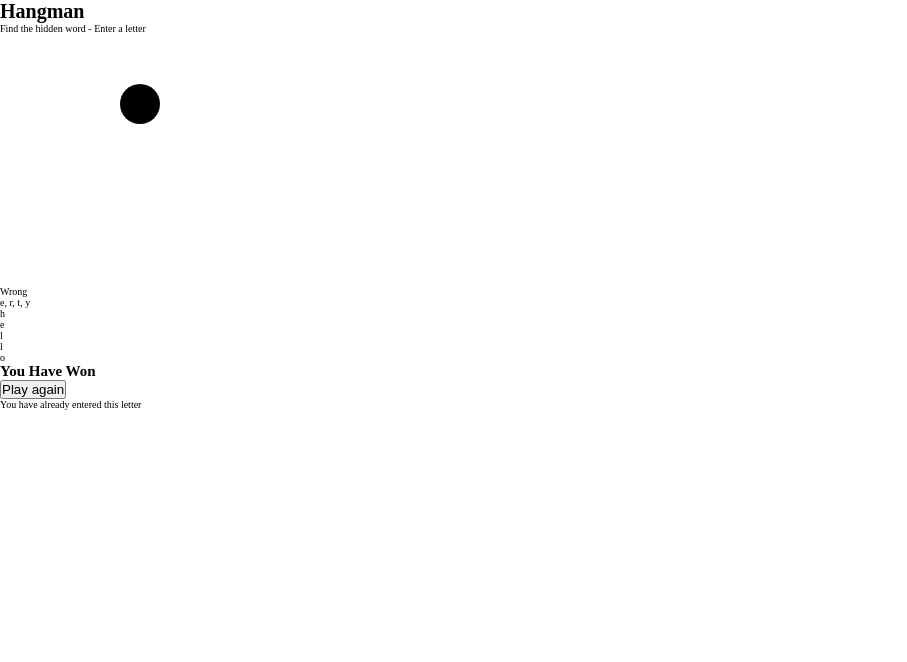
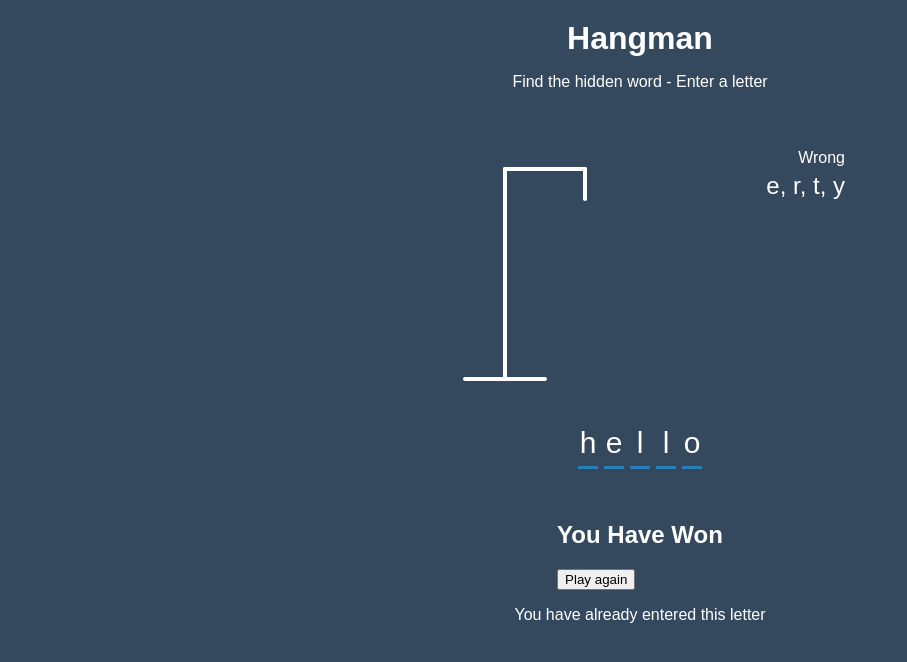
Before and after one commit to Kamzie/20-Web-Projects-With-Vanilla-JavaScript, a plain HTML site: page 7 Hangman Game/index.html in a window 1280 px wide. Shown: the whole page, without its empty margins (0-907 px from the left). Drawn offline with Linux system fonts and the light colour scheme.

Commit message:
Started style.css

```diff
--- a/7 Hangman Game/style.css
+++ b/7 Hangman Game/style.css
@@ -1,29 +1,72 @@
-/* --- 01 TYPOGRAPHY SYSTEM
-
--- Font sizes (px)
-10 / 12 / 14 / 16 / 18 / 20 / 24 / 30 / 36 / 44 / 52 / 62 / 74 / 86 / 98
-
--- Spacing system (px)
-2 / 4 / 8 / 12 / 16 / 24 / 32 / 48 / 64 / 80 / 96 / 128
-
--- Colors:
-background-color:
-Tint:
-Wiki link:
-
--- Box-Shadows:
-
-*/
-
 * {
-  margin: 0;
-  padding: 0;
   box-sizing: border-box;
 }
-html {
-  font-size: 62.5%;
+body {
+  background-color: #34495e;
+  color: #fff;
+  font-family: Arial, Helvetica, sans-serif;
+  display: flex;
+  flex-direction: column;
+  align-items: center;
+  height: 80vh;
+  margin: 0;
+  overflow: hidden;
 }
 
-/*********************************/
-/*** HELPER ***/
-/*********************************/
+h1 {
+  margin: 20px 0 0;
+}
+
+.game-container {
+  padding: 20px 30px;
+  position: relative;
+  margin: auto;
+  height: 350px;
+  width: 450px;
+}
+
+.wrong-letters-containers {
+  position: absolute;
+  top: 20px;
+  right: 20px;
+  display: flex;
+  flex-direction: column;
+  text-align: right;
+}
+
+.wrong-letters-containers p {
+  margin: 0 0 5px;
+}
+.wrong-letters-containers span {
+  font-size: 24px;
+}
+
+.word {
+  display: flex;
+  position: absolute;
+  bottom: 10px;
+  left: 50%;
+  transform: translateX(-50%);
+}
+
+.letter {
+  border-bottom: 3px solid #2980b9;
+  display: inline-flex;
+  font-size: 30px;
+  align-items: center;
+  justify-content: center;
+  margin: 0 3px;
+  height: 50px;
+  width: 20px;
+}
+
+.figure-container {
+  fill: transparent;
+  stroke: white;
+  stroke-width: 4px;
+  stroke-linecap: round;
+}
+
+.figure-part {
+  display: none;
+}
```
